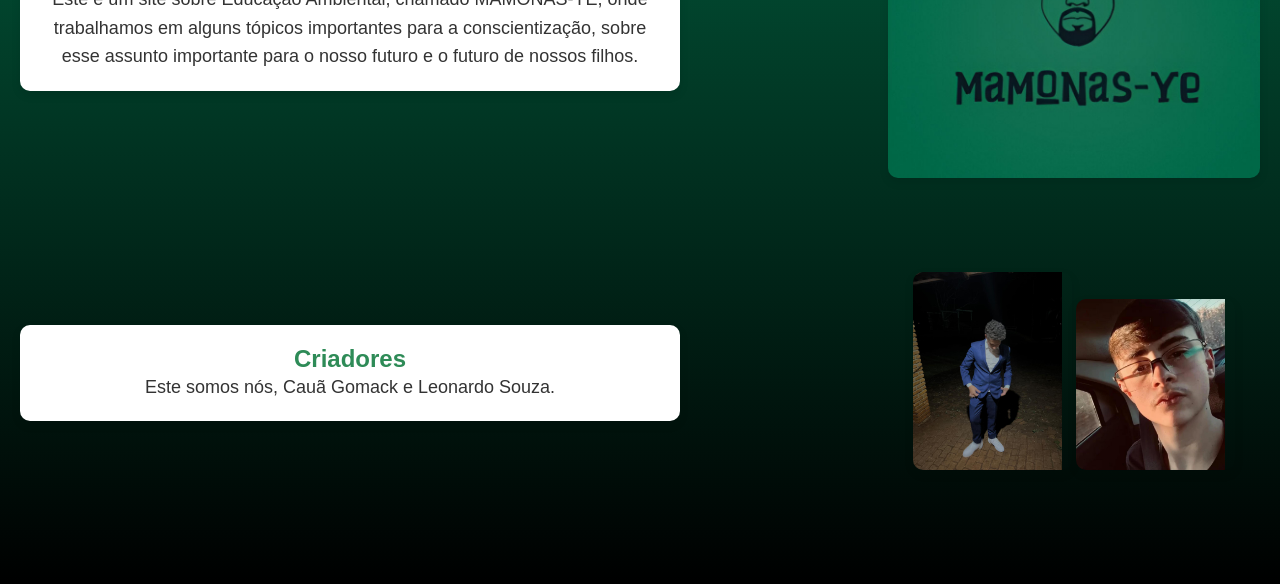
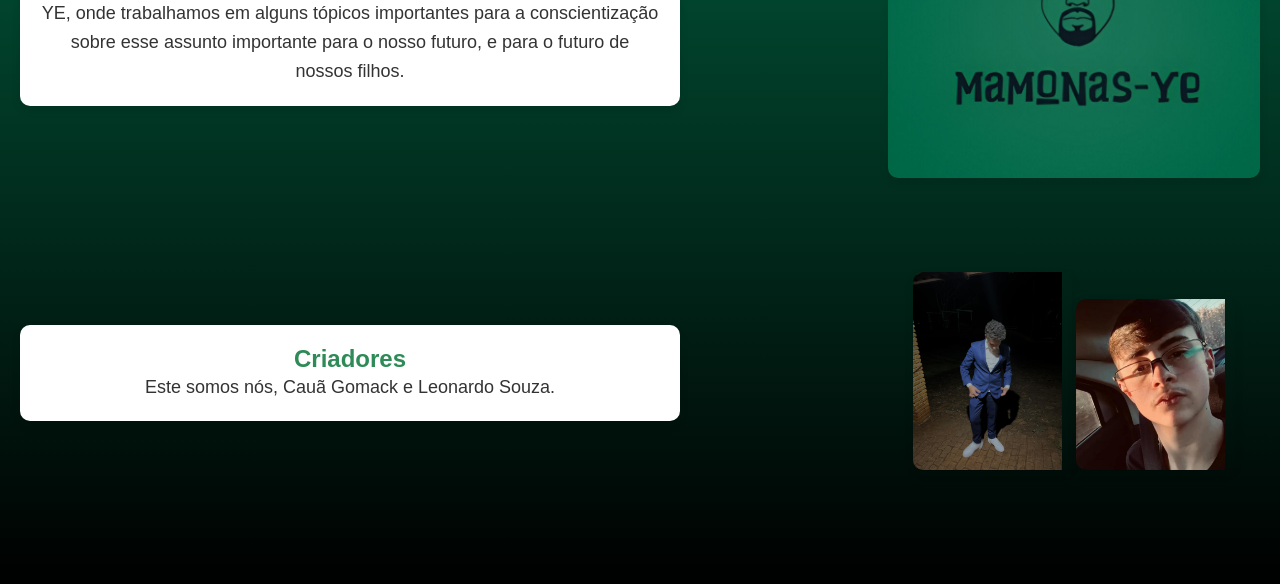
Before and after one commit to leocurintia23/Projeto-Integrador, a plain HTML site: page src/sobrenos.html in a window 1280 px wide. Shown: the part 327-911 px from the top of the page. Drawn offline with Linux system fonts and the light colour scheme.

Commit message:
Co-authored-by: cauagomack <cauagomack@users.noreply.github.com>

```diff
--- a/src/sobrenos.html
+++ b/src/sobrenos.html
@@ -23,7 +23,7 @@
         <div class="topico">
             <div class="textos">
                 <h1>Sobre nós </h1>
-                <p>Este é um site sobre Educação Ambiental, chamado MAMONAS-YE, onde trabalhamos em alguns tópicos importantes para a conscientização, sobre esse assunto importante para o nosso futuro e o futuro de nossos filhos. </p>
+                <p>Este é um site sobre Educação Ambiental, criado pela equipe MAMONAS-YE, onde trabalhamos em alguns tópicos importantes para a conscientização sobre esse assunto importante para o nosso futuro, e para o futuro de nossos filhos. </p>
             </div>
             <div class="image">
                 <img src="../img/mamonas-ye.jpeg" alt="Imagem Educação Ambiental">
```
